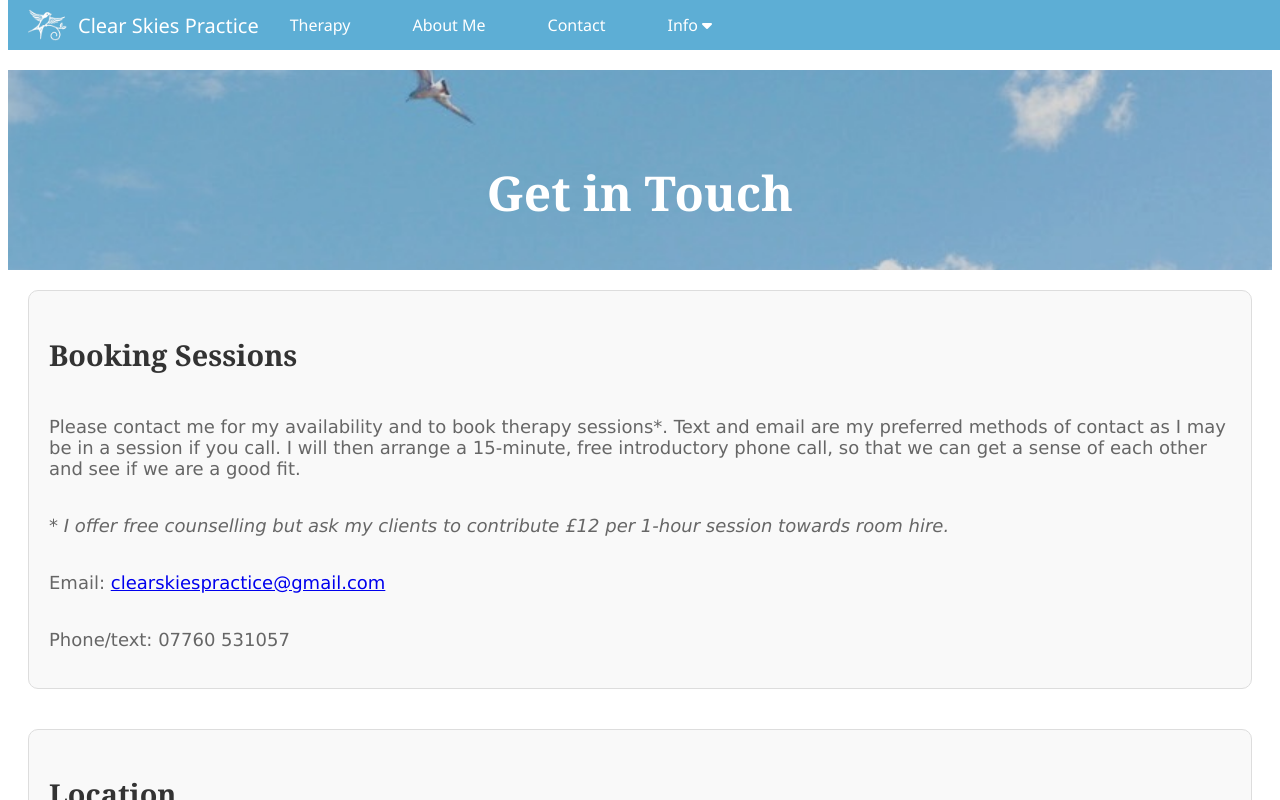
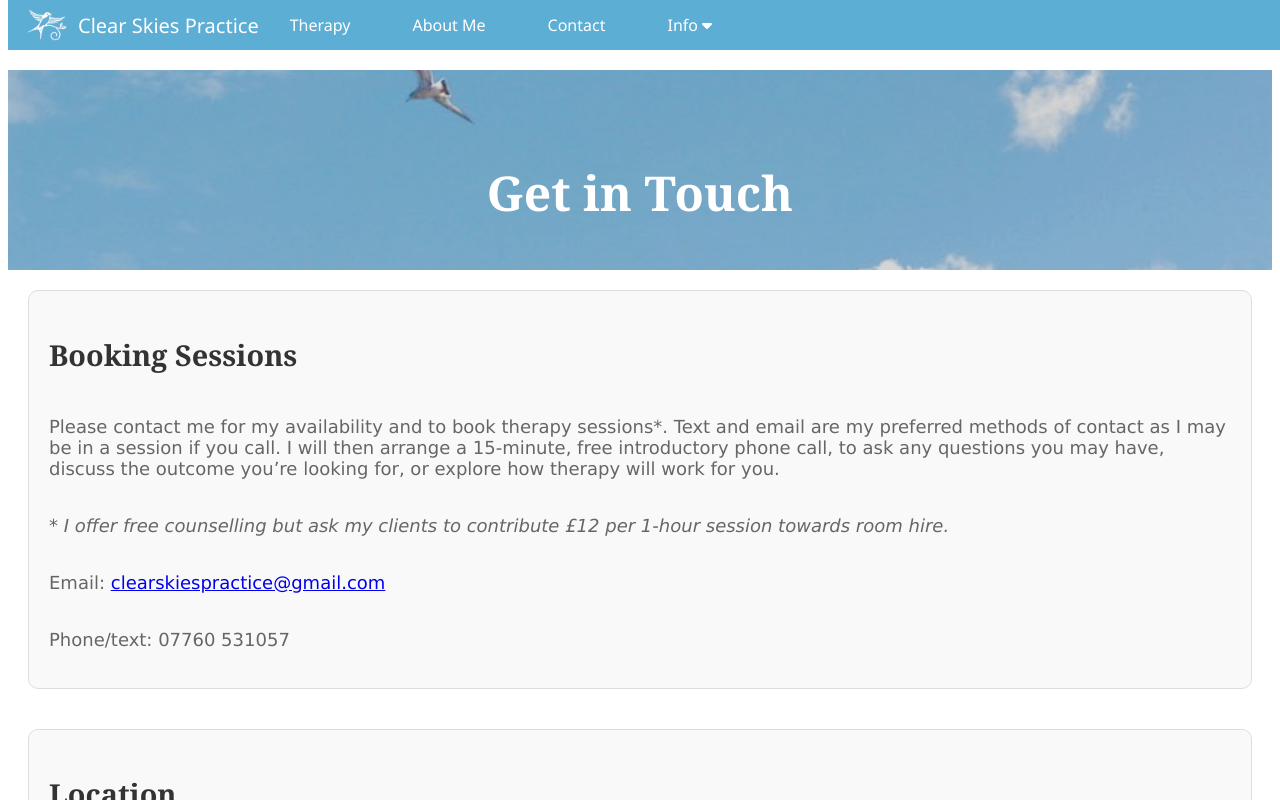
Before and after one commit to MikeForde/cstestvuejs, a Vue app: page /contact in a window 1280 px wide. Shown: the top 800 px of the page. Built offline with nearby package versions, Linux system fonts and the light colour scheme.

Commit message:
meta and contact text

```diff
--- a/public/index.html
+++ b/public/index.html
@@ -6,7 +6,7 @@
   <meta name="viewport" content="width=device-width, initial-scale=1.0">
   <title>Clear Skies Practice Tewkesbury - Psychotherapy, Counselling, Mental Health</title>
   <meta name="description" content="Clear Skies Practice in Tewkesbury offers professional and confidential counselling services to support your mental health and wellbeing.">
-  <meta name="keywords" content="Counsellor, Counselling, Therapist, Therapy, Mental Health, Tewkesbury, Galina, Filipkova, Galina Filipkova, Depression, Stress Management, Human Givens, Psychotherapist, Psychotherapy, Wellbeing, Cheltenham, Gloucester, Gloucestershire, Phobia, PTSD, panic attacks, stress, sleep, relaxation, addiction, behaviour change, communication skill, grief, bereavement, life changes, loneliness, loss, performance, personal development, phobias, relationship difficulties, self-confidence, time management">
+  <meta name="keywords" content="Free, Low cost, Counsellor, Counselling, Therapist, Therapy, Mental Health, Tewkesbury, Devereux Centre, Galina, Filipkova, Galina Filipkova, Depression, Stress Management, Human Givens, Psychotherapist, Psychotherapy, Wellbeing, Cheltenham, Gloucester, Gloucestershire, Phobia, PTSD, panic attacks, stress, sleep, relaxation, addiction, behaviour change, communication skill, grief, bereavement, life changes, loneliness, loss, performance, personal development, phobias, relationship difficulties, self-confidence, time management">
   <!-- Add other meta tags here -->
   <link rel="icon" href="<%= BASE_URL %>favicon.ico">
 </head>
--- a/src/components/ContactPage.vue
+++ b/src/components/ContactPage.vue
@@ -9,7 +9,7 @@
     <section class="info-section" ref="section1" :data-section="1" :class="{ 'fade-in': showSection1 }">
       <div class="info-card">
         <h2>Booking Sessions</h2>
-        <p>Please contact me for my availability and to book therapy sessions*. Text and email are my preferred methods of contact as I may be in a session if you call. I will then arrange a 15-minute, free introductory phone call, so that we can get a sense of each other and see if we are a good fit.</p>
+        <p>Please contact me for my availability and to book therapy sessions*. Text and email are my preferred methods of contact as I may be in a session if you call. I will then arrange a 15-minute, free introductory phone call, to ask any questions you may have, discuss the outcome you’re looking for, or explore how therapy will work for you.</p>
         <p><i>* I offer free counselling but ask my clients to contribute £12 per 1-hour session towards room hire.</i></p>
         <p>Email: <a href="mailto:clearskiespractice@gmail.com">clearskiespractice@gmail.com</a></p>
         <p>Phone/text: 07760 531057</p>
```
Also changed, not shown: 7 other files (tests, documents, lock files or other folders).
